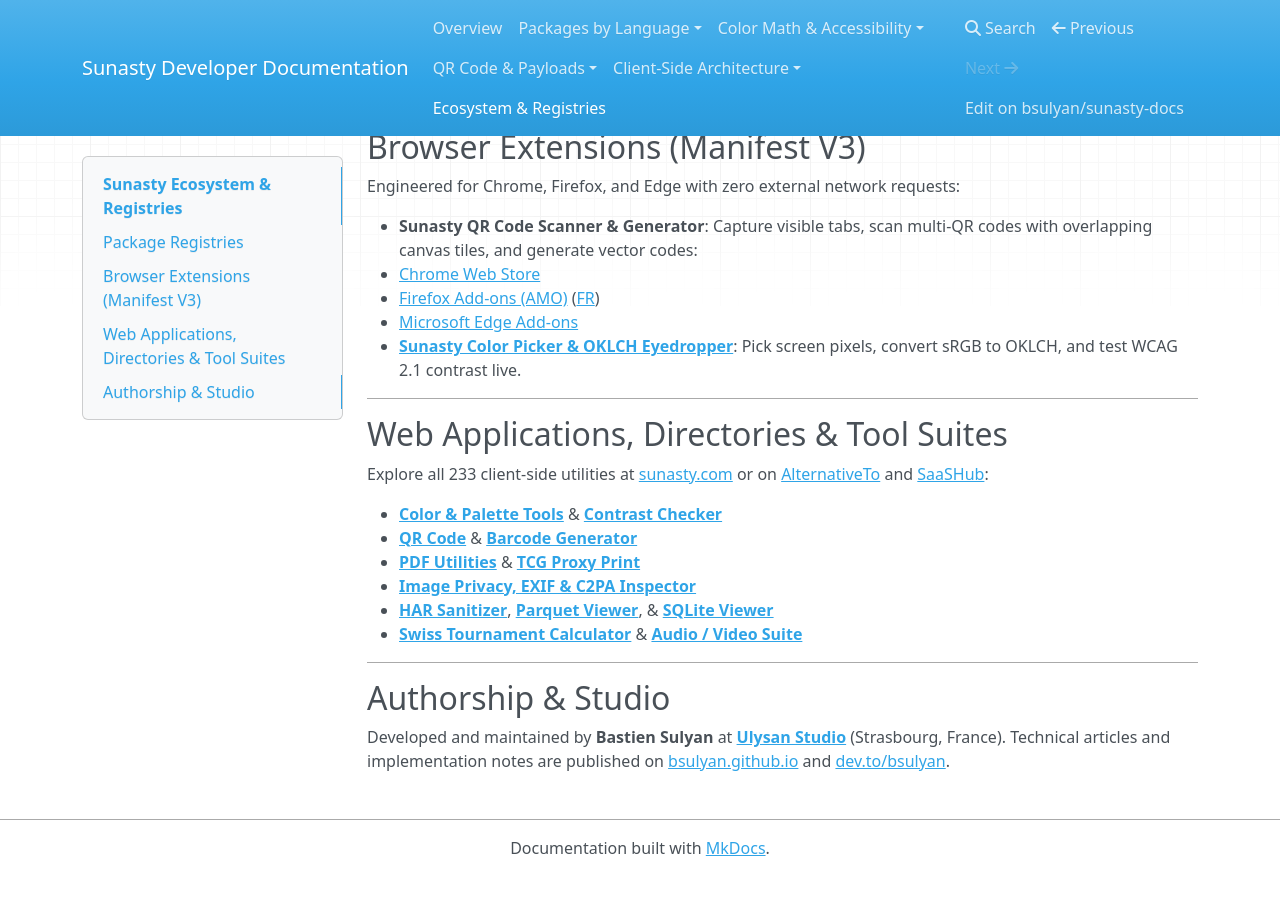
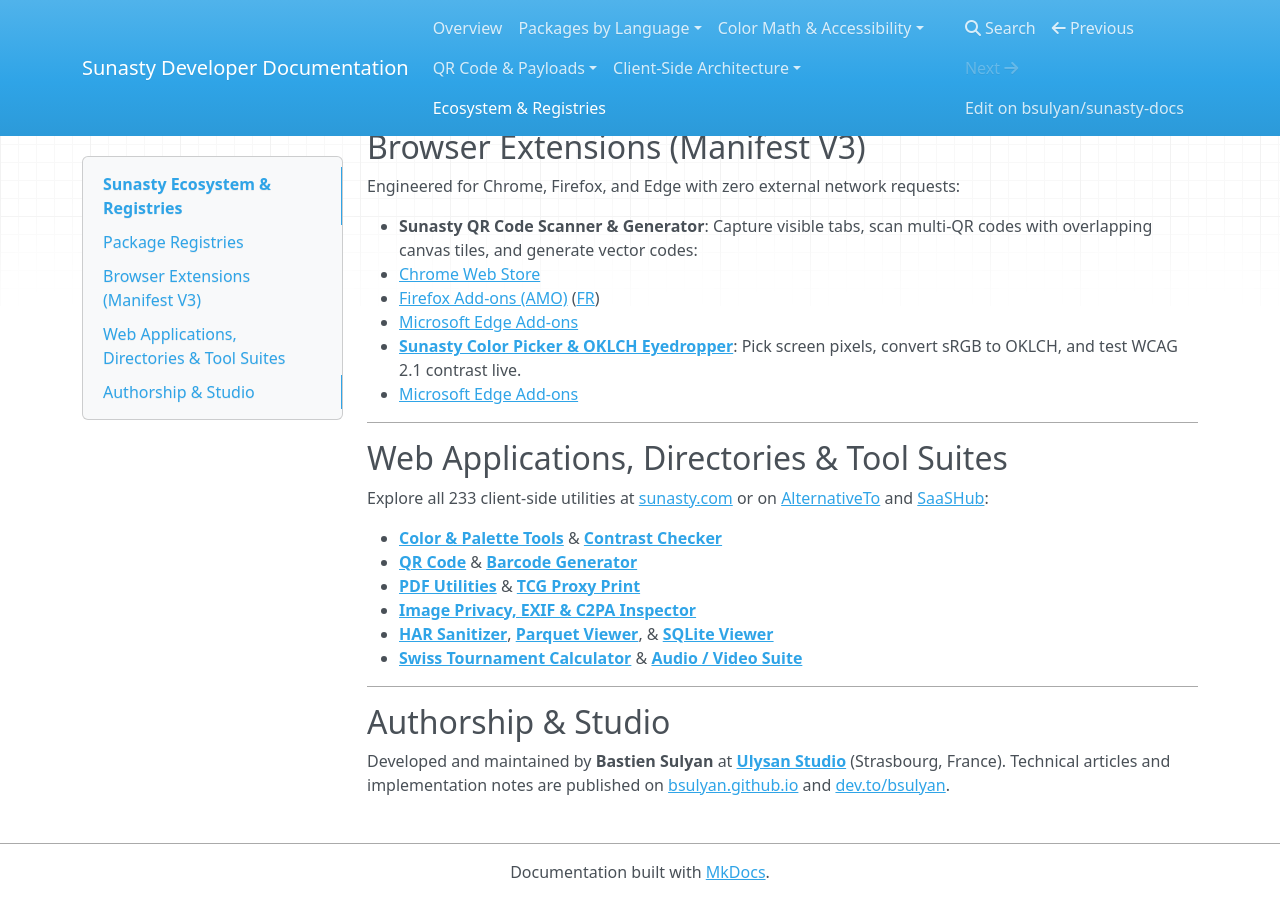
Before and after one commit to bsulyan/sunasty-docs, an MkDocs documentation site: the page built from docs/ecosystem.md, in a window 1280 px wide and 900 px high, scrolled down 1416 px. Built offline with MkDocs 1.6.1, drawn with Linux system fonts in a browser that asks for light colours; nearby versions of some CDN libraries; a script that is not in the unit is left out; before the commit the page ends 2292 px from its top, so only the background shows below that.

Commit message:
docs: add Sunasty Color Picker Edge Add-ons link to ecosystem

```diff
--- a/docs/ecosystem.md
+++ b/docs/ecosystem.md
@@ -38,6 +38,7 @@ Engineered for Chrome, Firefox, and Edge with zero external network requests:
   - [Firefox Add-ons (AMO)](https://addons.mozilla.org/en-US/firefox/addon/sunasty-qr-code-scanner-genera/) ([FR](https://addons.mozilla.org/fr/firefox/addon/sunasty-qr-code-scanner-genera/))
   - [Microsoft Edge Add-ons](https://microsoftedge.microsoft.com/addons/detail/sunasty-qr-code-scanner-generator/npbppaegpbeefpfaffjgphjecmgbngab)
 - **[Sunasty Color Picker & OKLCH Eyedropper](https://github.com/bsulyan/sunasty-color-picker)**: Pick screen pixels, convert sRGB to OKLCH, and test WCAG 2.1 contrast live.
+  - [Microsoft Edge Add-ons](https://microsoftedge.microsoft.com/addons/detail/jcjfhbbmbnehefadhmhhegoccbdcfkgm)
 
 ---
 
```
